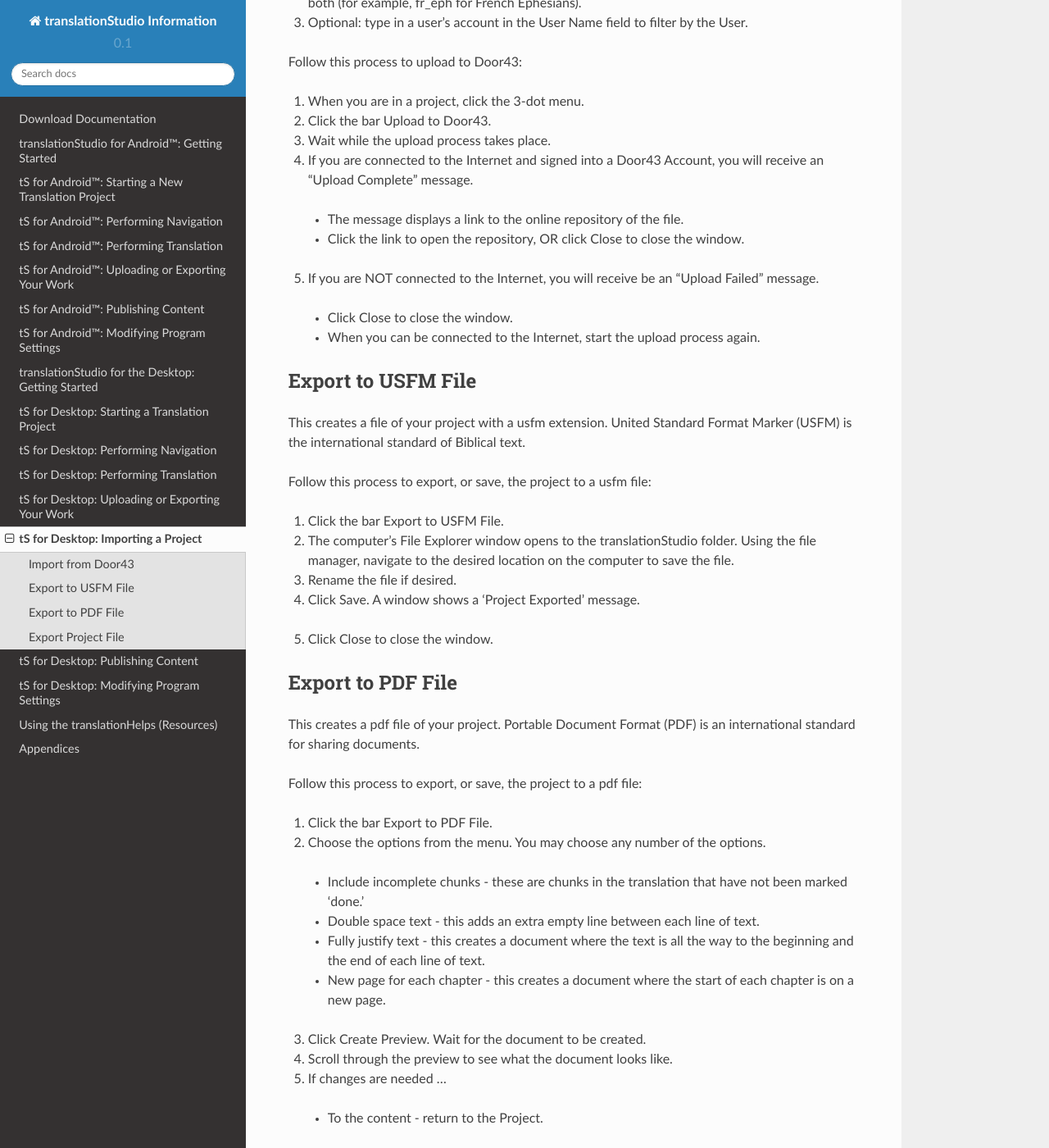
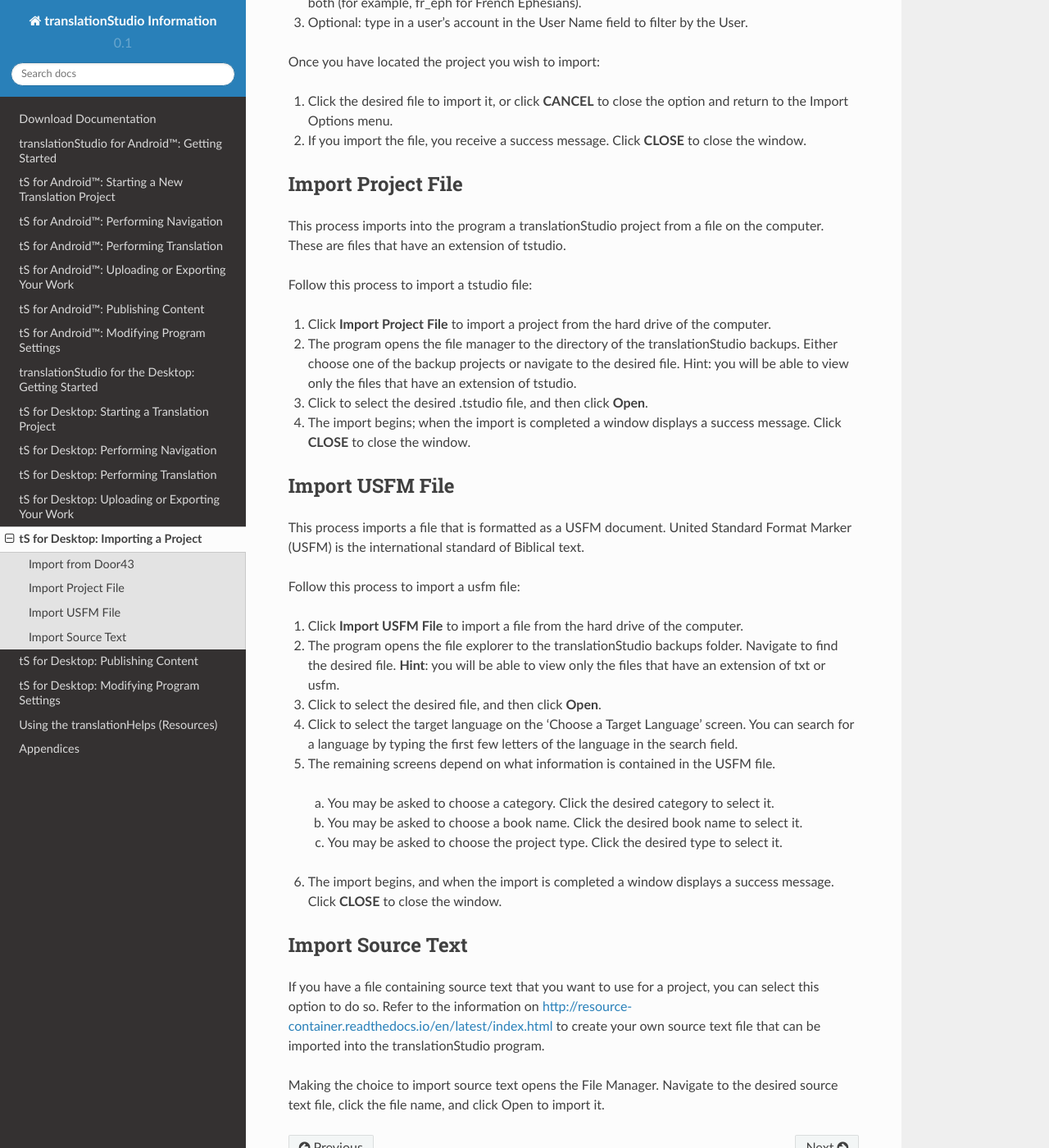
Before and after one commit to unfoldingWord-dev/translationStudio-Info, a Sphinx documentation site: the page built from docs/dImport.rst, in a window 1280 px wide and 1400 px high, scrolled down 917 px. Shown: the whole window at 82% size. Built offline with Sphinx 7.4.7 and the Read the Docs theme 2.0.0, drawn with Linux system fonts in a browser that asks for light colours; pages that are not in the unit, such as notebooks, are missing from menus; some of the changed text lies outside the part shown.

Commit message:
Update dImport.rst

```diff
--- a/docs/dImport.rst
+++ b/docs/dImport.rst
@@ -17,7 +17,7 @@ The translationStudio program enables you to import a project from various sourc
 There are four options to choose from when importing to translationStudio.
 
 Import from Door43
-----------------
+-------------------
 
 This requires an Internet connection.
 
@@ -37,109 +37,55 @@ Another possibility is to search for a project by the book name or language:
 
 3. Optional: type in a user's account in the User Name field to filter by the User.
 
-Follow this process to upload to Door43:
+Once you have located the project you wish to import:
 
-1.	When you are in a project, click the 3-dot menu.
+1. Click the desired file to import it, or click **CANCEL** to close the option and return to the Import Options menu.
 
-2.	Click the bar Upload to Door43.
+2. If you import the file, you receive a success message. Click **CLOSE** to close the window.
 
-3.	Wait while the upload process takes place.
+Import Project File
+--------------------
 
-4.	If you are connected to the Internet and signed into a Door43 Account, you will receive an "Upload Complete" message.
+This process imports into the program a translationStudio project from a file on the computer. These are files that have an extension of tstudio.
 
-  *	The message displays a link to the online repository of the file.
+Follow this process to import a tstudio file:
 
-  * Click the link to open the repository, OR click Close to close the window.
+1.	Click **Import Project File** to import a project from the hard drive of the computer.
 
-5.	If you are NOT connected to the Internet, you will receive be an "Upload Failed" message.
+2.	The program opens the file manager to the directory of the translationStudio backups. Either choose one of the backup projects or navigate to the desired file. Hint: you will be able to view only the files that have an extension of tstudio.
 
-  *	Click Close to close the window.
+3.	Click to select the desired .tstudio file, and then click **Open**.
 
-  * When you can be connected to the Internet, start the upload process again.
+4.	The import begins; when the import is completed a window displays a success message. Click **CLOSE** to close the window.
 
-Export to USFM File
+Import USFM File
 -------------------
 
-This creates a file of your project with a usfm extension. United Standard Format Marker (USFM) is the international standard of Biblical text.
+This process imports a file that is formatted as a USFM document. United Standard Format Marker (USFM) is the international standard of Biblical text.
 
-Follow this process to export, or save, the project to a usfm file:
+Follow this process to import a usfm file:
 
-1.	Click the bar Export to USFM File.
+1.	Click **Import USFM File** to import a file from the hard drive of the computer.
 
-2.	The computer's File Explorer window opens to the translationStudio folder. Using the file manager, navigate to the desired location on the computer to save the file.
+2.	The program opens the file explorer to the translationStudio backups folder. Navigate to find the desired file. **Hint**: you will be able to view only the files that have an extension of txt or usfm.
 
-3.	Rename the file if desired.
+3.	Click to select the desired file, and then click **Open**.
 
-4.	Click Save. A window shows a 'Project Exported' message.
+4.	Click to select the target language on the 'Choose a Target Language' screen. You can search for a language by typing the first few letters of the language in the search field.
 
-5)	Click Close to close the window.
+5.	The remaining screens depend on what information is contained in the USFM file.
 
-Export to PDF File
+    a. You may be asked to choose a category. Click the desired category to select it.
+
+    b. You may be asked to choose a book name. Click the desired book name to select it.
+
+    c. You may be asked to choose the project type. Click the desired type to select it.
+
+6.  The import begins, and when the import is completed a window displays a success message. Click **CLOSE** to close the window.
+
+Import Source Text
 --------------------
 
-This creates a pdf file of your project. Portable Document Format (PDF) is an international standard for sharing documents.
+If you have a file containing source text that you want to use for a project, you can select this option to do so. Refer to the information on `<http://resource-container.readthedocs.io/en/latest/index.html>`_ to create your own source text file that can be imported into the translationStudio program.
 
-Follow this process to export, or save, the project to a pdf file:
-
-1.	Click the bar Export to PDF File.
-
-2.	Choose the options from the menu. You may choose any number of the options.
-
-  * Include incomplete chunks - these are chunks in the translation that have not been marked 'done.'
-
-  * Double space text - this adds an extra empty line between each line of text.
-
-  * Fully justify text - this creates a document where the text is all the way to the beginning and the end of each line of text.
-
-  * New page for each chapter - this creates a document where the start of each chapter is on a new page.
-
-3.	Click Create Preview. Wait for the document to be created.
-
-4.	Scroll through the preview to see what the document looks like.
-
-5.	If changes are needed ...
-
-  *	To the content - return to the Project.
-
-    *	Click on Project at the left edge of the top green bar.
-
-    *	Make changes to the content.
-
-  *	To the formatting of the document - return to the Project.
-
-    *	Click on Project at the left edge of the top green bar.
-
-    *	Click the 3-dot icon to invoke the Options menu.
-
-    *	Choose Upload/Export on the menu.
-
-    *	Repeat steps 1 -5 above.
-
-6.	To save the document:
-
-  * Click Save to PDF on the top bar.
-
-  * The computer's File Explorer window opens.
-
-  * Using the file manager, navigate to the desired location on the computer to save the file.
-
-  * Click Save.
-
-7.	A window displays a 'PDF Created' message.
-
-8.	Click Close to close the window.
-
-Export Project File
---------------------
-
-This creates a file of your project with a tstudio extension. This can be used in any other translationStudio version 11 program for either Desktop or Android.
-
-Follow this process to export, or save, the project to a tstudio file:
-
-1.	Click the bar Export Project File.
-
-2.	The computer's File Explorer window opens to the backup folder for translationStudio. Using the file manager, navigate to the desired location on the computer to save the file.
-
-3.	Click Save. A window displays a 'Project File Complete' message.
-
-4.	Click Close to close the window.
+Making the choice to import source text opens the File Manager. Navigate to the desired source text file, click the file name, and click Open to import it.
```
